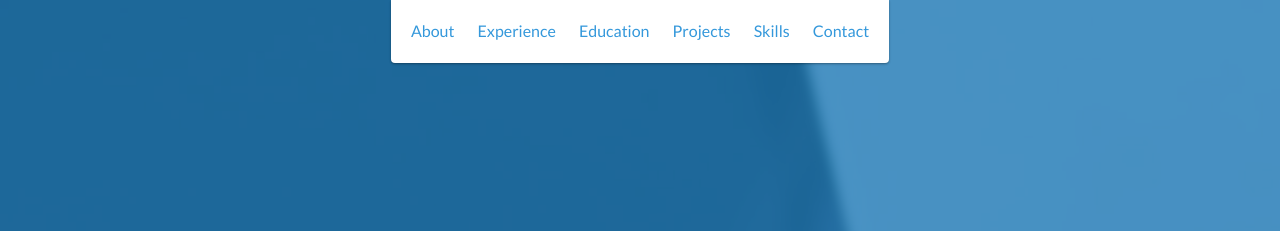
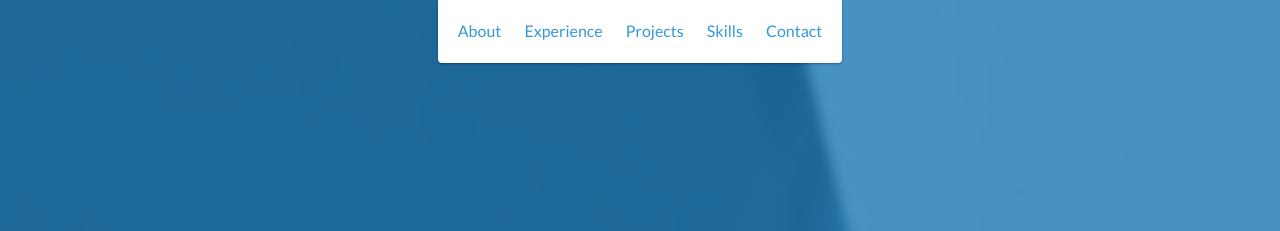
Before and after one commit to mohdkamaal/mohdkamaal.github.io, a website: page index.html in a window 1280 px wide. Shown: the top 231 px of the page. Drawn offline with nearby package versions, Linux system fonts and the light colour scheme.

Commit message:
revise code

```diff
--- a/index.html
+++ b/index.html
@@ -31,9 +31,9 @@
             <li>
                 <a href="#experience">Experience</a>
             </li>
-            <li>
+            <!-- <li>
                 <a href="#education">Education</a>
-            </li>
+            </li> -->
             <li>
                 <a href="#projects">Projects</a>
             </li>
@@ -354,7 +354,7 @@
     <!-- End #experience -->
 
     <!-- education section -->
-    <div id="education">
+    <!-- <div id="education">
         <h2 class="heading">Education</h2>
         <div class="education-block">
             <h3>Uttarakhand Technical University, Dehradun</h3>
@@ -369,8 +369,6 @@
                 subjects and practical methods, behaviors of the latest technology.
             </p>
         </div>
-        <!-- End .education-block
-
         <div class="education-block">
             <h3>St. Mary's Academy, Dehradun</h3>
             <span class="education-date">March 2014 - April 2016</span>
@@ -389,9 +387,8 @@
                 </li>
             </ul>
         </div>
-        <!-- End .education-block -->
-    </div>
-    <!-- End #education -->
+    </div> -->
+    <!-- End education  section -->
 
 
 
```
